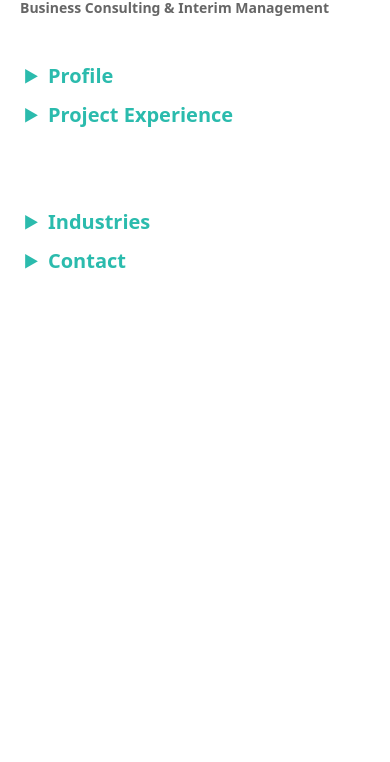
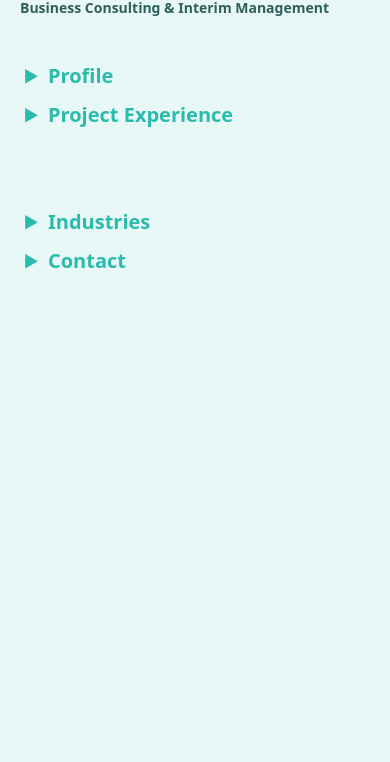
Before and after one commit to generalgroovy/web, a plain HTML site: page index.html in a window 390 px wide. Shown: the part 82-844 px from the top of the page. Drawn offline with Linux system fonts and the light colour scheme.

Commit message:
Refactor index.html for layout and styling changes
Updated styles and structure for improved layout and readability.

```diff
--- a/index.html
+++ b/index.html
@@ -7,21 +7,24 @@
 
 <style>
 :root {
+  --bg: #e8f8f6;
   --primary: #2bbbad;
-  --light: #e8f8f6;
-  --text: #1a1a1a;
-  --muted: #666;
+  --text-dark: #0f2f2d;
+  --text-mid: #2f5f5c;
+  --text-light: #5f8f8c;
+  --text-faint: #8fbfbc;
 }
 
 body {
   font-family: system-ui, -apple-system, Segoe UI, Roboto, Arial, sans-serif;
   margin: 20px;
-  color: var(--text);
+  background: var(--bg);
+  color: var(--text-dark);
 }
 
 /* HEADER */
 h1 { font-size: 34px; margin-bottom: 5px; }
-h2 { font-size: 14px; color: var(--muted); margin-bottom: 25px; }
+h2 { font-size: 14px; color: var(--text-mid); margin-bottom: 25px; }
 
 /* LAYOUT */
 .container {
@@ -30,21 +33,15 @@ h2 { font-size: 14px; color: var(--muted); margin-bottom: 25px; }
   gap: 40px;
 }
 
-/* STICKY LEFT */
 .left {
   position: sticky;
   top: 20px;
   align-self: start;
 }
 
-/* MOBILE */
 @media (max-width: 800px) {
-  .container {
-    grid-template-columns: 1fr;
-  }
-  .left {
-    position: static;
-  }
+  .container { grid-template-columns: 1fr; }
+  .left { position: static; }
 }
 
 /* TREE */
@@ -63,7 +60,7 @@ li { margin: 4px 0; }
 }
 
 .row:hover {
-  background: var(--light);
+  background: rgba(43,187,173,0.15);
 }
 
 .arrow {
@@ -82,7 +79,7 @@ li { margin: 4px 0; }
   max-height: 0;
   overflow: hidden;
   margin-left: 22px;
-  border-left: 2px solid var(--light);
+  border-left: 2px solid rgba(43,187,173,0.3);
   padding-left: 10px;
   transition: max-height 0.35s ease;
 }
@@ -91,15 +88,17 @@ li { margin: 4px 0; }
   max-height: 1000px;
 }
 
-/* DEPTH */
+/* DEPTH COLOR SYSTEM */
 .depth-1 .text {
   font-size: 20px;
   font-weight: bold;
   color: var(--primary);
 }
-.depth-2 { font-size: 16px; font-weight: 600; }
-.depth-3 { font-size: 14px; }
-.depth-4 { font-size: 13px; color: #444; }
+
+.depth-2 .text { color: var(--text-dark); font-weight: 600; }
+.depth-3 .text { color: var(--text-mid); }
+.depth-4 .text { color: var(--text-light); }
+.depth-5 .text { color: var(--text-faint); }
 
 /* TIMELINE */
 .timeline {
@@ -143,37 +142,22 @@ li { margin: 4px 0; }
 
 <div class="container">
 
-<!-- LEFT COLUMN -->
+<!-- LEFT -->
 <div class="left">
 <ul class="depth-1">
 
-<!-- PROFILE -->
 <li>
 <div class="row" onclick="toggle(this)">
 <span class="arrow">▶</span>
 <span class="text">Profile</span>
 </div>
-
 <ul class="nested depth-2">
 <li class="static"><span class="arrow">•</span><span class="text">14+ years Consulting</span></li>
 <li class="static"><span class="arrow">•</span><span class="text">Industrial Engineer</span></li>
 <li class="static"><span class="arrow">•</span><span class="text">Certified Project Manager</span></li>
-
-<li>
-<div class="row" onclick="toggle(this)">
-<span class="arrow">▶</span>
-<span class="text">Impact</span>
-</div>
-<ul class="nested depth-3">
-<li class="static"><span class="arrow">•</span><span class="text">Cost reduction</span></li>
-<li class="static"><span class="arrow">•</span><span class="text">ERP optimization</span></li>
-<li class="static"><span class="arrow">•</span><span class="text">Profitability increase</span></li>
-</ul>
-</li>
 </ul>
 </li>
 
-<!-- PROJECT EXPERIENCE (TIMELINE) -->
 <li>
 <div class="row" onclick="toggle(this)">
 <span class="arrow">▶</span>
@@ -186,11 +170,11 @@ li { margin: 4px 0; }
 <li>
 <div class="row" onclick="toggle(this)">
 <span class="arrow">▶</span>
-<span class="text">2024 Metal Industry (€50M)</span>
+<span class="text">2024 Metal Industry</span>
 </div>
 <ul class="nested depth-3">
 <li class="static"><span class="arrow">•</span><span class="text">Transformation</span></li>
-<li class="static"><span class="arrow">•</span><span class="text">ERP + SCM</span></li>
+<li class="static"><span class="arrow">•</span><span class="text">ERP & SCM</span></li>
 </ul>
 </li>
 </div>
@@ -199,25 +183,10 @@ li { margin: 4px 0; }
 <li>
 <div class="row" onclick="toggle(this)">
 <span class="arrow">▶</span>
-<span class="text">2022–23 DMK Baby (€5B)</span>
+<span class="text">DMK Baby Food</span>
 </div>
 <ul class="nested depth-3">
 <li class="static"><span class="arrow">•</span><span class="text">Supplier strategy</span></li>
-<li class="static"><span class="arrow">•</span><span class="text">Make-or-buy</span></li>
-</ul>
-</li>
-</div>
-
-<div class="timeline-item">
-<li>
-<div class="row" onclick="toggle(this)">
-<span class="arrow">▶</span>
-<span class="text">Earlier Projects</span>
-</div>
-<ul class="nested depth-3">
-<li class="static"><span class="arrow">•</span><span class="text">Coca-Cola</span></li>
-<li class="static"><span class="arrow">•</span><span class="text">PepsiCo</span></li>
-<li class="static"><span class="arrow">•</span><span class="text">General Motors</span></li>
 </ul>
 </li>
 </div>
@@ -228,7 +197,7 @@ li { margin: 4px 0; }
 </ul>
 </div>
 
-<!-- RIGHT COLUMN -->
+<!-- RIGHT -->
 <div>
 <ul class="depth-1">
 
@@ -240,7 +209,6 @@ li { margin: 4px 0; }
 <ul class="nested depth-2">
 <li class="static"><span class="arrow">•</span><span class="text">Engineering</span></li>
 <li class="static"><span class="arrow">•</span><span class="text">FMCG</span></li>
-<li class="static"><span class="arrow">•</span><span class="text">Pharma</span></li>
 </ul>
 </li>
 
```
